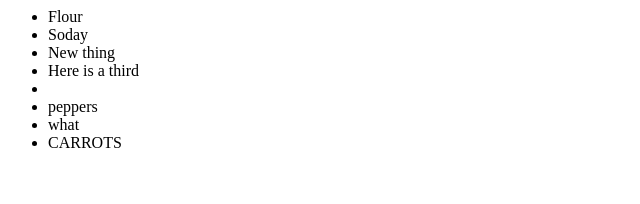
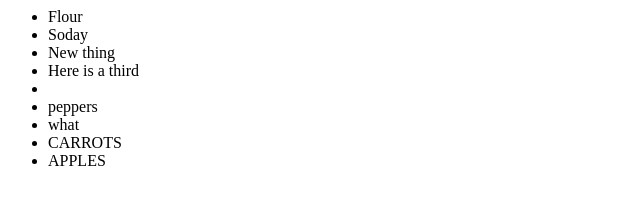
Before and after one commit to colindarretta/Testing, a plain HTML site: page index.html in a window 1280 px wide. Shown: the full height of the page, 0-640 px from the left. Drawn offline with Linux system fonts and the light colour scheme.

Commit message:
And apples

```diff
--- a/index.html
+++ b/index.html
@@ -8,6 +8,7 @@
 			<li>peppers</li>
 			<li> what </li>
 			<li> CARROTS </li>
+			<li>APPLES</li>
 		</ul>
 	</body>
 </html>
```
